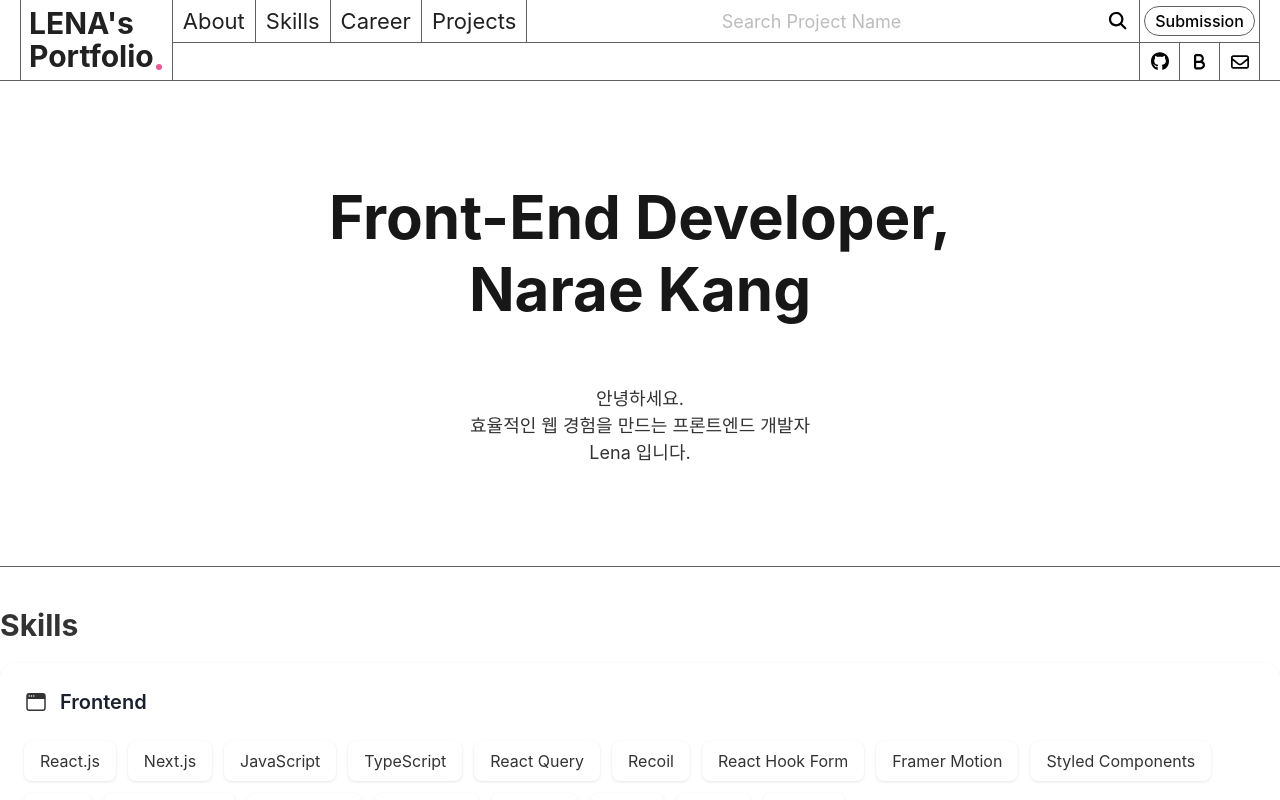
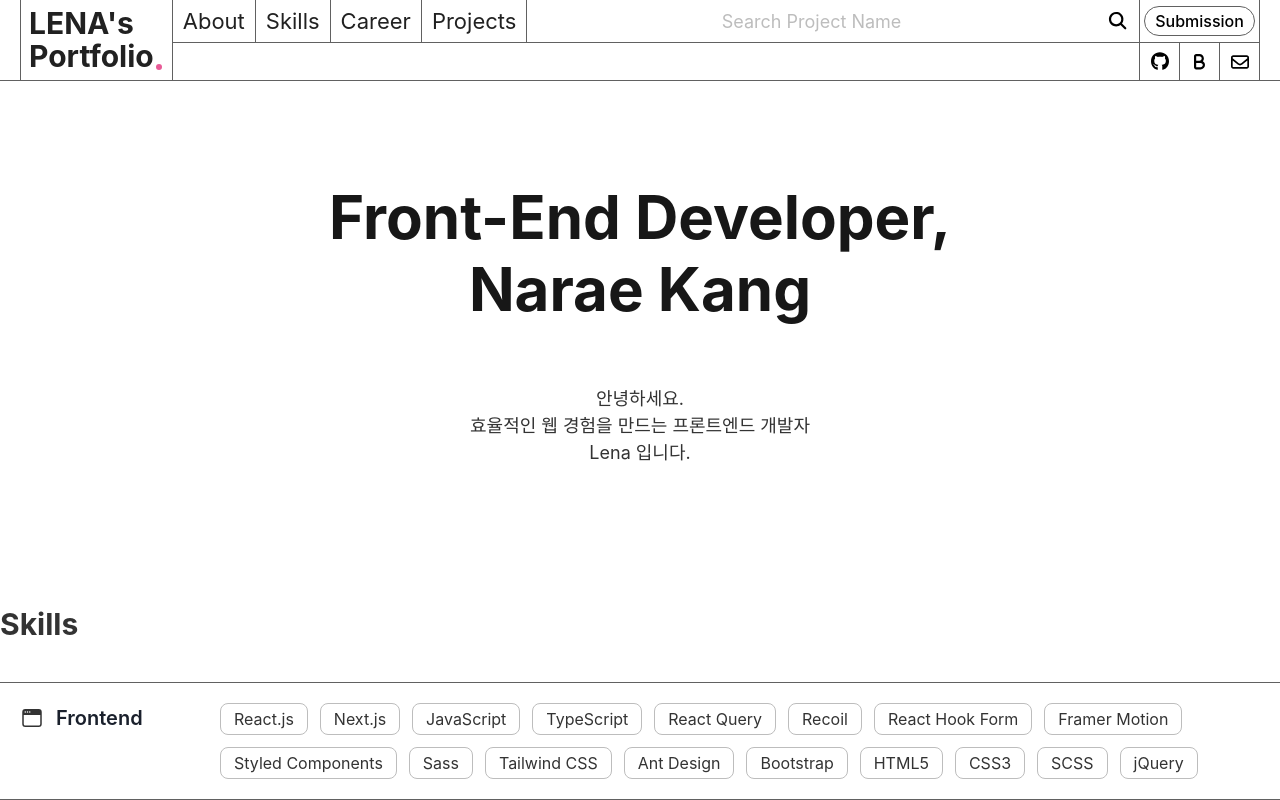
Before and after one commit to lenakang/portfolio_2025, a Next.js app: page / in a window 1280 px wide. Shown: the top 800 px of the page. Built offline with nearby package versions, Linux system fonts and the light colour scheme.

Commit message:
style : styling skills items...

```diff
--- a/src/app/components/Layout/Main/main.module.scss
+++ b/src/app/components/Layout/Main/main.module.scss
@@ -10,7 +10,7 @@
         .container {
             padding-top: 4rem;
             padding-bottom: 4rem;
-            border-bottom: 1px solid var(--gray-700);
+            // border-bottom: 1px solid var(--gray-700);
         }
 
         &:last-child {
--- a/src/app/components/SkillsCard/skillsCard.module.scss
+++ b/src/app/components/SkillsCard/skillsCard.module.scss
@@ -1,22 +1,28 @@
 .card {
-    border-radius: 1.6rem;
-    padding: 2.4rem;
-    transition: all 0.3s ease-in-out;
-    box-shadow: 0 2px 4px rgba(0, 0, 0, 0.1);
-    transition: all 0.3s ease-in-out;
+    // padding: 2rem;
+    // border-radius: 1.6rem;
+    // transition: all 0.3s ease-in-out;
 
-    &:hover {
-        box-shadow: 0 4px 8px rgba(0, 0, 0, 0.2);
+    &:first-child {
+        border-top: 1px solid var(--gray-700);
+        margin-top: 2rem;
     }
 
-    &:hover {
-        background: #ffe3f4;
+    //
+    border-bottom: 1px solid var(--gray-700);
+    padding: 2rem;
 
-        .icon,
-        .skill {
-            color: #000; // Hover 시 더 진한 모노톤 텍스트 (검정색)
-        }
-    }
+    // display
+    display: flex;
+    align-items: flex-start;
+
+    // &:hover {
+    //     border: 1px solid var(--gray-700);
+
+    //     .icon {
+    //         color: var(--highlight);
+    //     }
+    // }
 
     // &--frontend {
     //     background: none;
@@ -117,6 +123,9 @@
         gap: 1.2rem;
         margin-bottom: 2.4rem;
 
+        //
+        width: 20rem;
+
         .icon {
             width: 2.4rem;
             height: 2.4rem;
@@ -135,11 +144,17 @@
         flex-wrap: wrap;
         gap: 1.2rem;
 
+        //
+        width: calc(100% - 20rem);
+
         .skill {
-            background: #ffffff;
-            box-shadow: 0 1px 3px rgba(0, 0, 0, 0.1);
             border-radius: 0.8rem;
             padding: 0.8rem 1.6rem;
+
+            //
+            padding: 0.3rem 1.3rem;
+            border: 1px solid var(--gray-400);
+            background: var(--background);
         }
     }
 }
--- a/src/app/constants.ts
+++ b/src/app/constants.ts
@@ -38,7 +38,7 @@ export const skills = [
     },
     {
         category: "version",
-        title: "Version Control & Collaboration",
+        title: "Version Control",
         icon: FolderOpenIcon,
         stacks: ["Git", "GitHub", "Bitbucket", "Jira"],
     },
```
